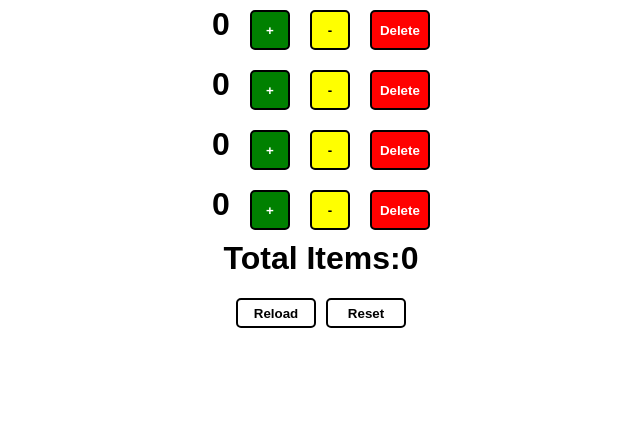
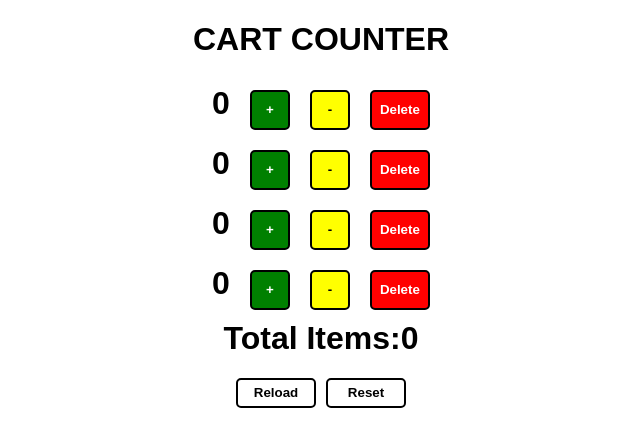
Before and after one commit to karan-007/cart-counter, a React (Create React App) app: page / in a window 1280 px wide. Shown: the top 446 px of the page, without its empty margins (319-959 px from the left). Built offline with nearby package versions, Linux system fonts and the light colour scheme.

Commit message:
heading added

```diff
--- a/src/components/counter.js
+++ b/src/components/counter.js
@@ -15,6 +15,7 @@ function counter(props) {
     })
     return (
         <div>
+            <h1>CART COUNTER</h1>
             {count}
             <p className="total">Total Items:{props.total}</p>
             <p>
```
